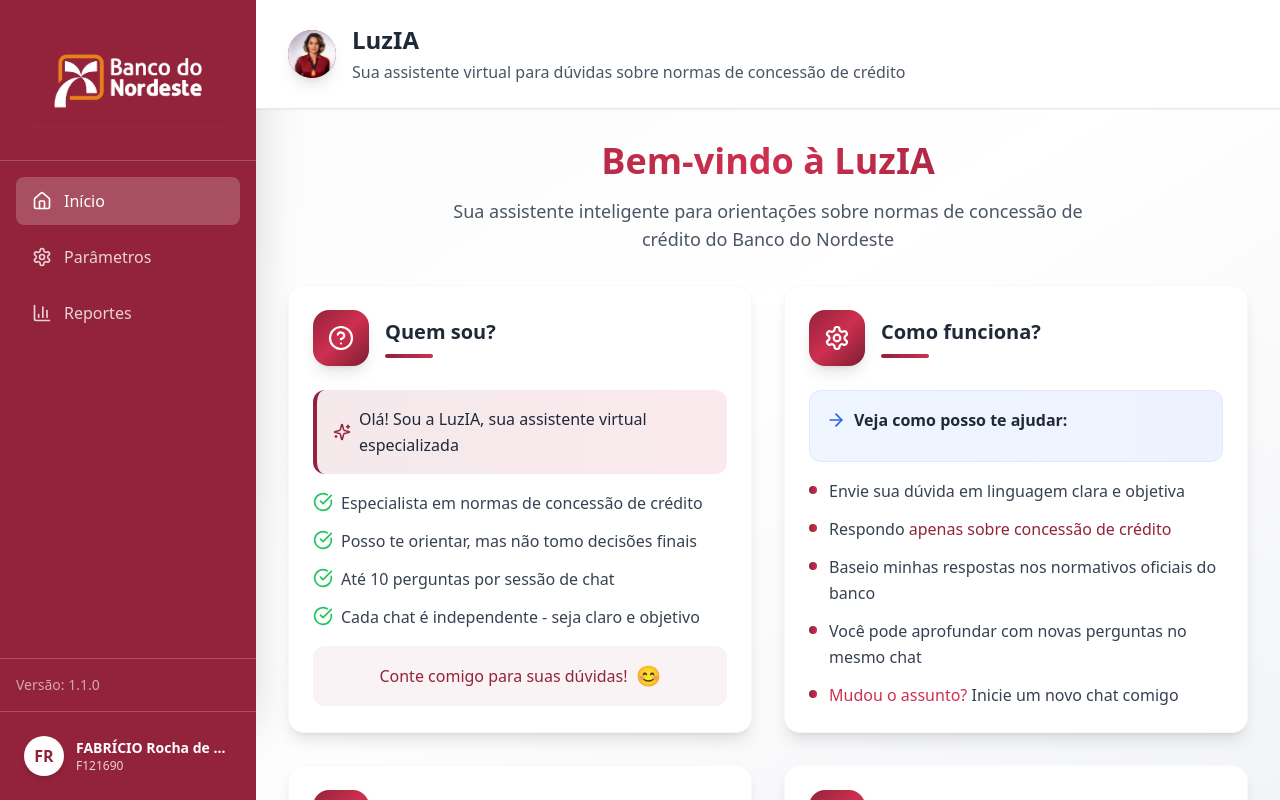
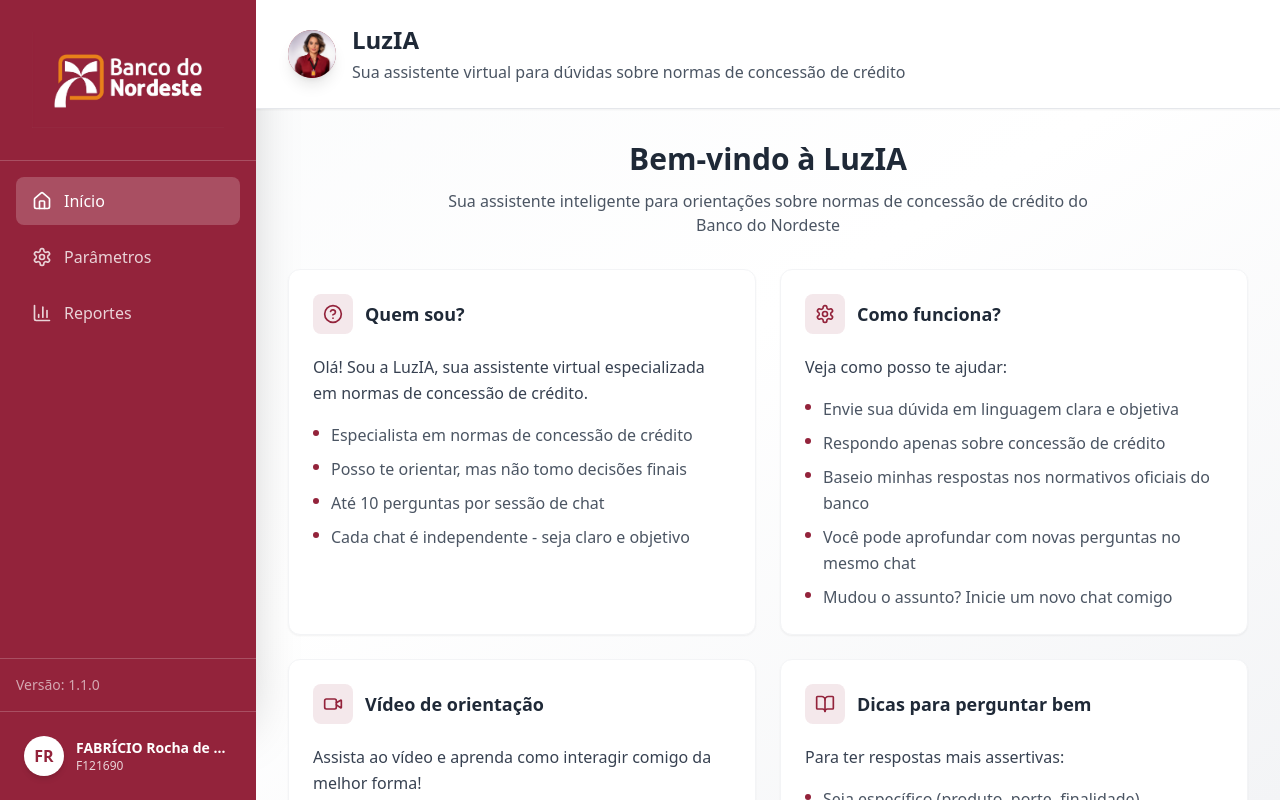
Before and after one commit to fabriciorodias/chat-home-refresh-ux, a React (Vite) app: page / in a window 1280 px wide. Built offline with nearby package versions, Linux system fonts and the light colour scheme.

Commit message:
Refactor: Improve home screen card design
Cleaned up the home screen information cards for a more elegant and less distracting appearance.

```diff
--- a/src/components/BulletPoint.tsx
+++ b/src/components/BulletPoint.tsx
@@ -8,9 +8,9 @@ interface BulletPointProps {
 
 const BulletPoint = ({ children, icon }: BulletPointProps) => {
   return (
-    <li className="flex items-start group">
-      <span className="flex-shrink-0 w-2 h-2 bg-gradient-to-r from-bn-primary to-bn-accent rounded-full mt-2 mr-3 group-hover:scale-125 transition-transform duration-300" />
-      <span className="text-gray-700 group-hover:text-gray-800 transition-colors duration-200">
+    <li className="flex items-start">
+      <span className="flex-shrink-0 w-1.5 h-1.5 bg-bn-primary rounded-full mt-2 mr-3" />
+      <span className="text-gray-600">
         {children}
       </span>
     </li>
--- a/src/components/InfoCard.tsx
+++ b/src/components/InfoCard.tsx
@@ -11,32 +11,26 @@ interface InfoCardProps {
 const InfoCard = ({ icon, title, children, delay = "0ms" }: InfoCardProps) => {
   return (
     <div
-      className="group bg-white rounded-2xl shadow-lg border border-gray-100/50 p-6 hover:shadow-xl hover:border-bn-primary/20 transition-all duration-500 animate-fade-in backdrop-blur-sm relative overflow-hidden"
+      className="bg-white rounded-xl shadow-sm border border-gray-100 p-6 hover:shadow-md hover:border-bn-primary/10 transition-all duration-300 animate-fade-in"
       style={{ animationDelay: delay }}
     >
-      {/* Subtle background gradient */}
-      <div className="absolute inset-0 bg-gradient-to-br from-white via-gray-50/30 to-bn-primary/5 opacity-0 group-hover:opacity-100 transition-opacity duration-500" />
-
-      <div className="relative z-10">
       {/* Header with icon and title */}
-        <div className="flex items-center space-x-4 mb-6">
-          <div className="flex-shrink-0 w-14 h-14 bg-gradient-to-br from-bn-primary via-bn-accent to-bn-secondary rounded-2xl flex items-center justify-center shadow-lg group-hover:scale-110 transition-transform duration-300">
-            <div className="text-white scale-110">
+      <div className="flex items-center space-x-3 mb-5">
+        <div className="flex-shrink-0 w-10 h-10 bg-bn-primary/10 rounded-lg flex items-center justify-center">
+          <div className="text-bn-primary">
             {icon}
           </div>
         </div>
         <div className="flex-1">
-            <h3 className="text-xl font-bold text-gray-800 group-hover:text-bn-primary transition-colors duration-300">
+          <h3 className="text-lg font-semibold text-gray-800">
             {title}
           </h3>
-            <div className="w-12 h-1 bg-gradient-to-r from-bn-primary to-bn-accent rounded-full mt-2 group-hover:w-20 transition-all duration-500" />
         </div>
       </div>
 
       {/* Content */}
-        <div className="text-gray-700 leading-relaxed space-y-4">
+      <div className="text-gray-600 leading-relaxed">
         {children}
-        </div>
       </div>
     </div>
   );
--- a/src/pages/Index.tsx
+++ b/src/pages/Index.tsx
@@ -5,7 +5,7 @@ import InfoCard from "@/components/InfoCard";
 import BulletPoint from "@/components/BulletPoint";
 import ChatInterface from "@/components/ChatInterface";
 import UserProfile from "@/components/UserProfile";
-import { HelpCircle, Settings, Video, BookOpen, Sparkles, CheckCircle, ArrowRight } from "lucide-react";
+import { HelpCircle, Settings, Video, BookOpen, Sparkles, CheckCircle } from "lucide-react";
 
 const Index = () => {
   return (
@@ -23,161 +23,137 @@ const Index = () => {
         <ChatHeader />
 
         <div className="flex-1 p-6 lg:p-8 overflow-auto">
-          <div className="max-w-7xl mx-auto space-y-8">
+          <div className="max-w-6xl mx-auto space-y-8">
             {/* Welcome Section */}
-            <div className="text-center space-y-4 mb-8">
-              <h1 className="text-4xl font-bold bg-gradient-to-r from-bn-primary via-bn-accent to-bn-secondary bg-clip-text text-transparent">
+            <div className="text-center space-y-3 mb-8">
+              <h1 className="text-3xl font-bold text-gray-800">
                 Bem-vindo à LuzIA
               </h1>
-              <p className="text-lg text-gray-600 max-w-2xl mx-auto">
+              <p className="text-gray-600 max-w-2xl mx-auto">
                 Sua assistente inteligente para orientações sobre normas de concessão de crédito do Banco do Nordeste
               </p>
             </div>
 
             {/* Information Cards */}
-            <div className="grid lg:grid-cols-2 gap-6 lg:gap-8">
+            <div className="grid lg:grid-cols-2 gap-6">
               <InfoCard
-                icon={<HelpCircle size={24} />}
+                icon={<HelpCircle size={20} />}
                 title="Quem sou?"
                 delay="100ms"
               >
                 <div className="space-y-4">
-                  <div className="bg-gradient-to-r from-bn-primary/10 to-bn-accent/10 rounded-xl p-4 border-l-4 border-bn-primary">
-                    <p className="font-medium text-gray-800 flex items-center">
-                      <Sparkles className="w-5 h-5 text-bn-primary mr-2" />
-                      Olá! Sou a LuzIA, sua assistente virtual especializada
-                    </p>
+                  <p className="font-medium text-gray-700">
+                    Olá! Sou a LuzIA, sua assistente virtual especializada em normas de concessão de crédito.
+                  </p>
+
+                  <ul className="space-y-2">
+                    <BulletPoint>
+                      Especialista em normas de concessão de crédito
+                    </BulletPoint>
+                    <BulletPoint>
+                      Posso te orientar, mas não tomo decisões finais
+                    </BulletPoint>
+                    <BulletPoint>
+                      Até 10 perguntas por sessão de chat
+                    </BulletPoint>
+                    <BulletPoint>
+                      Cada chat é independente - seja claro e objetivo
+                    </BulletPoint>
+                  </ul>
+                </div>
+              </InfoCard>
+
+              <InfoCard
+                icon={<Settings size={20} />}
+                title="Como funciona?"
+                delay="200ms"
+              >
+                <div className="space-y-4">
+                  <p className="font-medium text-gray-700">
+                    Veja como posso te ajudar:
+                  </p>
+
+                  <ul className="space-y-2">
+                    <BulletPoint>
+                      Envie sua dúvida em linguagem clara e objetiva
+                    </BulletPoint>
+                    <BulletPoint>
+                      Respondo apenas sobre concessão de crédito
+                    </BulletPoint>
+                    <BulletPoint>
+                      Baseio minhas respostas nos normativos oficiais do banco
+                    </BulletPoint>
+                    <BulletPoint>
+                      Você pode aprofundar com novas perguntas no mesmo chat
+                    </BulletPoint>
+                    <BulletPoint>
+                      Mudou o assunto? Inicie um novo chat comigo
+                    </BulletPoint>
+                  </ul>
+                </div>
+              </InfoCard>
+
+              <InfoCard
+                icon={<Video size={20} />}
+                title="Vídeo de orientação"
+                delay="300ms"
+              >
+                <div className="space-y-4">
+                  <p className="text-gray-700">
+                    Assista ao vídeo e aprenda como interagir comigo da melhor forma!
+                  </p>
+
+                  <div className="space-y-2">
+                    <p className="font-medium text-gray-700">🎥 Você verá:</p>
+                    <ul className="space-y-2">
+                      <BulletPoint>
+                        Como fazer perguntas eficientes
+                      </BulletPoint>
+                      <BulletPoint>
+                        O que esperar das minhas respostas
+                      </BulletPoint>
+                      <BulletPoint>
+                        Dicas para aproveitar melhor o atendimento
+                      </BulletPoint>
+                    </ul>
                   </div>
 
-                  <div className="space-y-3">
-                    <p className="flex items-start">
-                      <CheckCircle className="w-5 h-5 text-green-500 mr-2 mt-0.5 flex-shrink-0" />
-                      Especialista em normas de concessão de crédito
-                    </p>
-                    <p className="flex items-start">
-                      <CheckCircle className="w-5 h-5 text-green-500 mr-2 mt-0.5 flex-shrink-0" />
-                      Posso te orientar, mas não tomo decisões finais
-                    </p>
-                    <p className="flex items-start">
-                      <CheckCircle className="w-5 h-5 text-green-500 mr-2 mt-0.5 flex-shrink-0" />
-                      Até 10 perguntas por sessão de chat
-                    </p>
-                    <p className="flex items-start">
-                      <CheckCircle className="w-5 h-5 text-green-500 mr-2 mt-0.5 flex-shrink-0" />
-                      Cada chat é independente - seja claro e objetivo
-                    </p>
-                  </div>
-
-                  <div className="bg-bn-primary/5 rounded-xl p-4 text-center">
-                    <p className="font-medium text-bn-primary flex items-center justify-center">
-                      Conte comigo para suas dúvidas! <span className="ml-2 text-xl">😊</span>
+                  <div className="mt-4 p-3 bg-gray-50 rounded-lg">
+                    <p className="text-sm text-gray-600 text-center">
+                      💡 Assista antes de começar para ter a melhor experiência
                     </p>
                   </div>
                 </div>
               </InfoCard>
 
               <InfoCard
-                icon={<Settings size={24} />}
-                title="Como funciona?"
-                delay="200ms"
-              >
-                <div className="space-y-4">
-                  <div className="bg-gradient-to-r from-blue-50 to-indigo-50 rounded-xl p-4 border border-blue-100">
-                    <p className="font-semibold text-gray-800 mb-3 flex items-center">
-                      <ArrowRight className="w-5 h-5 text-blue-600 mr-2" />
-                      Veja como posso te ajudar:
-                    </p>
-                  </div>
-
-                  <ul className="space-y-3">
-                    <BulletPoint>
-                      <span className="font-medium">Envie sua dúvida</span> em linguagem clara e objetiva
-                    </BulletPoint>
-                    <BulletPoint>
-                      Respondo <span className="font-medium text-bn-primary">apenas sobre concessão de crédito</span>
-                    </BulletPoint>
-                    <BulletPoint>
-                      Baseio minhas respostas nos <span className="font-medium">normativos oficiais</span> do banco
-                    </BulletPoint>
-                    <BulletPoint>
-                      Você pode <span className="font-medium">aprofundar com novas perguntas</span> no mesmo chat
-                    </BulletPoint>
-                    <BulletPoint>
-                      <span className="font-medium text-bn-accent">Mudou o assunto?</span> Inicie um novo chat comigo
-                    </BulletPoint>
-                  </ul>
-                </div>
-              </InfoCard>
-
-              <InfoCard
-                icon={<Video size={24} />}
-                title="Vídeo de orientação"
-                delay="300ms"
-              >
-                <div className="space-y-4">
-                  <div className="bg-gradient-to-r from-purple-50 to-pink-50 rounded-xl p-4 border border-purple-100">
-                    <p className="text-gray-800">
-                      Assista ao vídeo e aprenda como <span className="font-semibold text-purple-700">interagir comigo da melhor forma!</span>
-                    </p>
-                  </div>
-
-                  <div className="space-y-2">
-                    <p className="font-semibold text-gray-700 mb-3">🎥 Você verá:</p>
-                    <ul className="space-y-2">
-                      <BulletPoint>
-                        Como fazer <span className="font-medium">perguntas eficientes</span>
-                      </BulletPoint>
-                      <BulletPoint>
-                        O que esperar das <span className="font-medium">minhas respostas</span>
-                      </BulletPoint>
-                      <BulletPoint>
-                        <span className="font-medium text-bn-primary">Dicas rápidas</span> para aproveitar melhor o atendimento
-                      </BulletPoint>
-                    </ul>
-                  </div>
-
-                  <div className="mt-4 p-3 bg-gradient-to-r from-bn-primary/10 to-bn-accent/10 rounded-lg border border-bn-primary/20">
-                    <p className="text-sm text-gray-700 text-center font-medium">
-                      💡 Dica: Assista antes de começar para ter a melhor experiência
-                    </p>
-                  </div>
-                </div>
-              </InfoCard>
-
-              <InfoCard
-                icon={<BookOpen size={24} />}
+                icon={<BookOpen size={20} />}
                 title="Dicas para perguntar bem"
                 delay="400ms"
               >
                 <div className="space-y-4">
-                  <div className="bg-gradient-to-r from-green-50 to-emerald-50 rounded-xl p-4 border border-green-100">
-                    <p className="font-semibold text-gray-800 flex items-center">
-                      <BookOpen className="w-5 h-5 text-green-600 mr-2" />
-                      Para ter respostas mais assertivas:
-                    </p>
-                  </div>
+                  <p className="font-medium text-gray-700">
+                    Para ter respostas mais assertivas:
+                  </p>
 
-                  <ul className="space-y-3">
+                  <ul className="space-y-2">
                     <BulletPoint>
-                      Seja <span className="font-semibold text-bn-primary">específico</span> (produto, porte, finalidade)
+                      Seja específico (produto, porte, finalidade)
                     </BulletPoint>
                     <BulletPoint>
-                      <span className="font-medium">Dê contexto:</span>
-                      <span className="italic text-gray-600 block mt-1 ml-2">
-                        "Como posso financiar um FNE SOL para uma Pessoa Física?"
-                      </span>
+                      Dê contexto: "Como posso financiar um FNE SOL para uma Pessoa Física?"
                     </BulletPoint>
                     <BulletPoint>
-                      Inclua o <span className="font-medium">número da norma</span>, se souber - isso me ajuda muito!
+                      Inclua o número da norma, se souber
                     </BulletPoint>
                     <BulletPoint>
-                      <span className="font-medium text-red-600">Evite</span> perguntas genéricas ou muito amplas
+                      Evite perguntas genéricas ou muito amplas
                     </BulletPoint>
                   </ul>
 
-                  <div className="mt-4 p-4 bg-gradient-to-r from-amber-50 to-orange-50 rounded-xl border border-amber-200">
-                    <p className="text-sm font-medium text-gray-700 flex items-center">
-                      <Sparkles className="w-4 h-4 text-amber-600 mr-2" />
+                  <div className="mt-4 p-3 bg-gray-50 rounded-lg">
+                    <p className="text-sm text-gray-600 text-center">
+                      <Sparkles className="w-4 h-4 inline mr-1" />
                       Quanto mais detalhes, melhor posso te ajudar!
                     </p>
                   </div>
```
Lines whose indentation alone changed are shown as unchanged.
